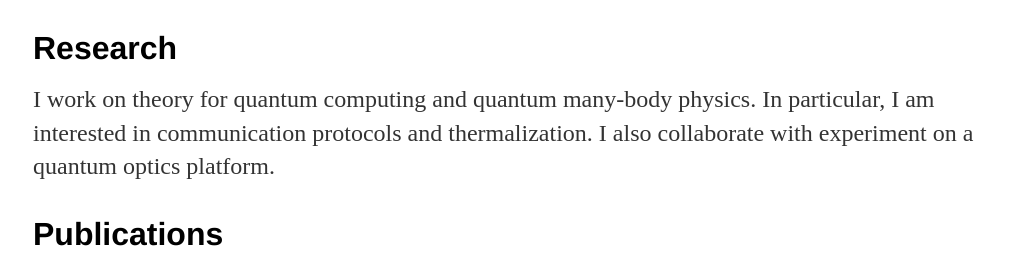
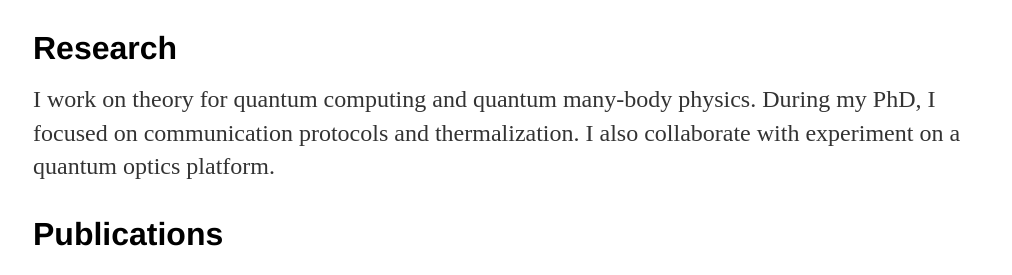
Before and after one commit to emilkhab/emilkhab.github.io, a Jekyll site: the page built from index.html, in a window 1280 px wide. Shown: the part 379-654 px from the top of the page, without its empty margins (127-1139 px from the left). Built offline with Jekyll 4.4.1, drawn with Linux system fonts in a browser that asks for light colours.

Commit message:
Update index.html

```diff
--- a/index.html
+++ b/index.html
@@ -12,7 +12,7 @@ title: Emil Khabiboulline
 
 <div class="blurb" style="clear:left;" id="Research">
 	<h2>Research</h2>
-	<p>I work on theory for quantum computing and quantum many-body physics. In particular, I am interested in communication protocols and thermalization. I also collaborate with experiment on a quantum optics platform.</p>
+	<p>I work on theory for quantum computing and quantum many-body physics. During my PhD, I focused on communication protocols and thermalization. I also collaborate with experiment on a quantum optics platform.</p>
 </div>
 
 <div class="blurb" id="Publications">
```
